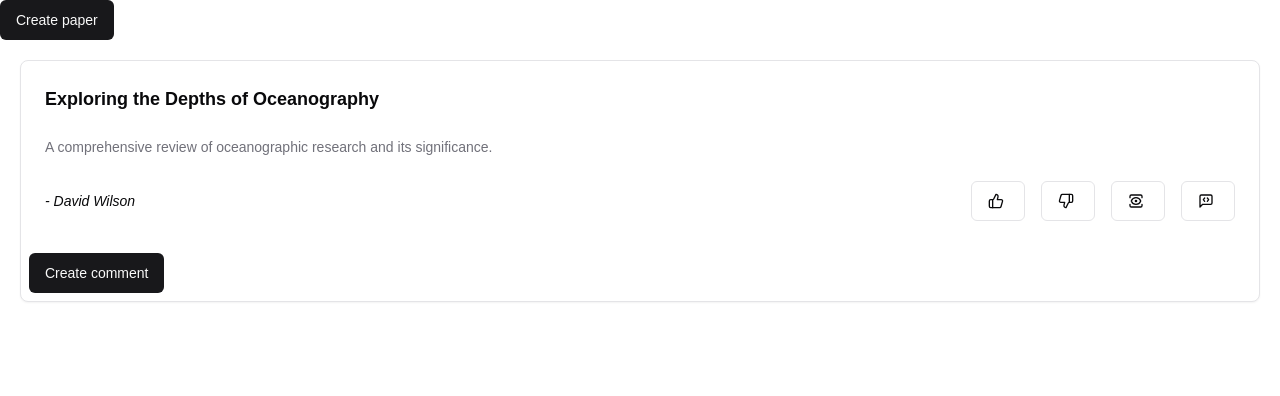
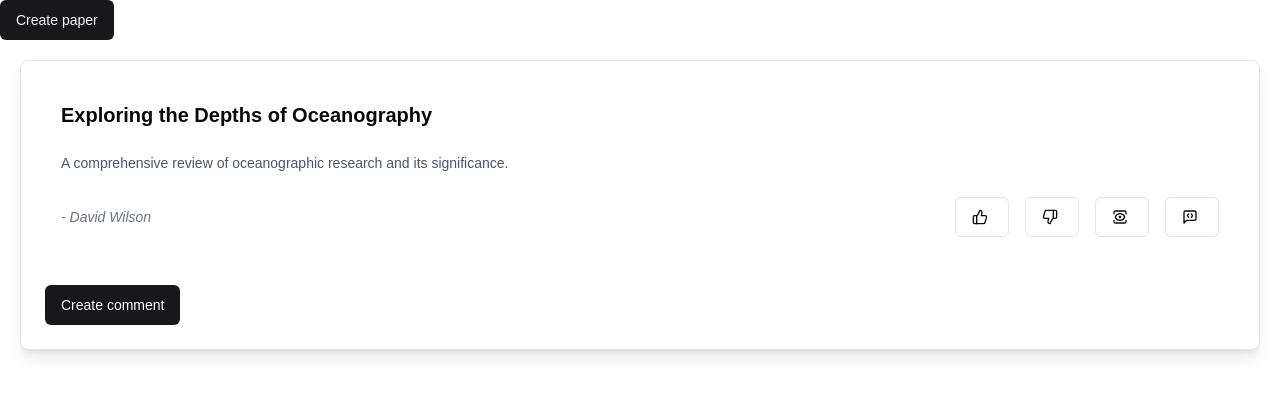
Before and after one commit to RshmanGit/intern-trial-frontend, a Next.js app: page / in a window 1280 px wide. Shown: the top 396 px of the page. Built offline with nearby package versions, Linux system fonts and the light colour scheme.

Commit message:
addedsome responsive

```diff
--- a/components/CommentCard.jsx
+++ b/components/CommentCard.jsx
@@ -3,7 +3,7 @@ import { Avatar, AvatarImage, AvatarFallback } from "@/components/ui/card";
 
 export default function CommentCard({ name, comment }) {
   return (
-    <Card className="w-1/2 mb-4 shadow-sm m-4">
+    <Card className="m-5 p-4 shadow-lg rounded-lg bg-white sm:p-6 lg:p-84">
       <div className="flex items-center space-x-2 p-4 border-b">
       Name:
         <h4 className="font-semibold">{name}</h4>
--- a/components/CommentFrom.jsx
+++ b/components/CommentFrom.jsx
@@ -77,7 +77,7 @@ const CommentForm = () => {
             type="submit"
             className="w-full inline-flex justify-center py-2 px-4 border border-transparent shadow-sm text-sm font-medium rounded-md text-white bg-indigo-600 hover:bg-indigo-700 focus:outline-none focus:ring-2 focus:ring-offset-2 focus:ring-indigo-500"
           >
-            Submit Comment
+             {isSubmitting ? "Submitting..." : "Submit"}
           </button>
         </div>
       </form>
--- a/components/ResearchPaper.jsx
+++ b/components/ResearchPaper.jsx
@@ -23,15 +23,15 @@ const ResearchPaper = ({ name, description, author }) => {
     console.log("Props received:", { name, description, author });
   return (
     <>
-      <Card className="m-5">
+      <Card className="m-5 p-4 shadow-lg rounded-lg bg-white">
       <CardHeader>
-        <h2 className="text-lg font-semibold">{name}</h2> {/* Using name prop */}
+        <h2 className="text-lg md:text-xl font-semibold">{name}</h2> {/* Using name prop */}
       </CardHeader>
       <CardContent>
-        <p className="text-sm text-muted-foreground">{description}</p> {/* Using description prop */}
+        <p className="text-sm text-gray-600">{description}</p> {/* Using description prop */}
       </CardContent>
-      <CardFooter className="flex justify-between">
-        <p className="text-sm italic"> - {author} </p> {/* Using author prop */}
+      <CardFooter className="flex justify-between items-center">
+        <p className="text-sm italic text-gray-500"> - {author} </p> {/* Using author prop */}
         <div>
           <ButtonGroup />
         </div>
@@ -39,7 +39,7 @@ const ResearchPaper = ({ name, description, author }) => {
         <div className="m-2">
           <Dialog>
             <DialogTrigger asChild>
-              <Button>Create comment</Button>
+              <Button className="w-full mt-4 sm:w-auto">Create comment</Button>
             </DialogTrigger>
             <DialogContent>
               <DialogHeader>
```
